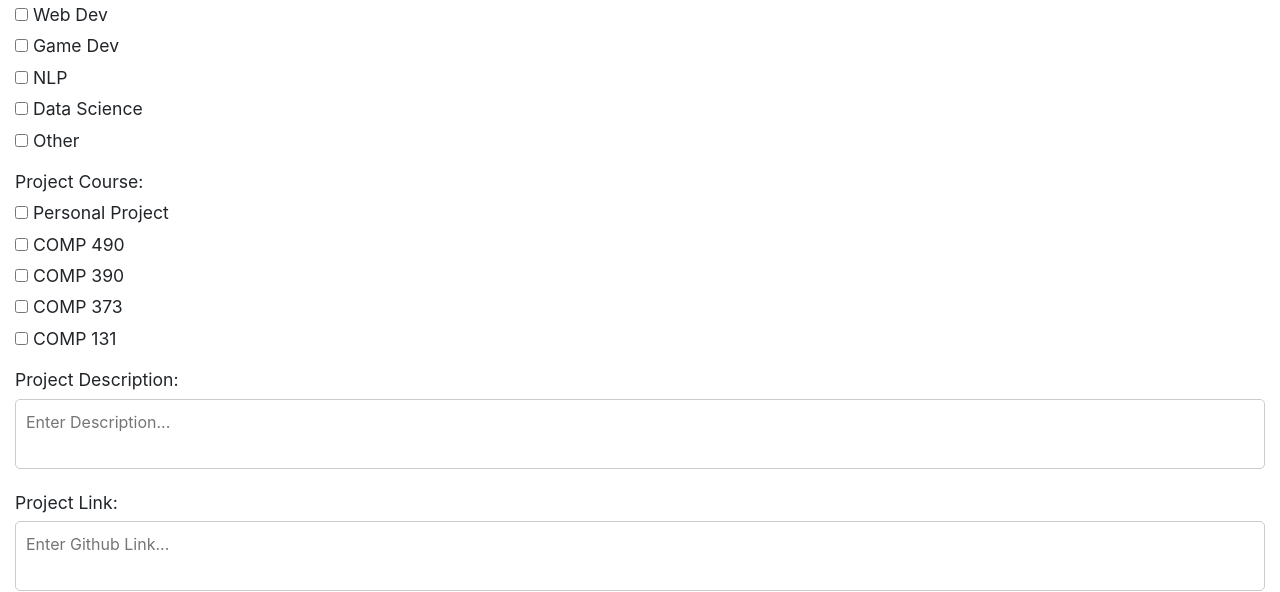
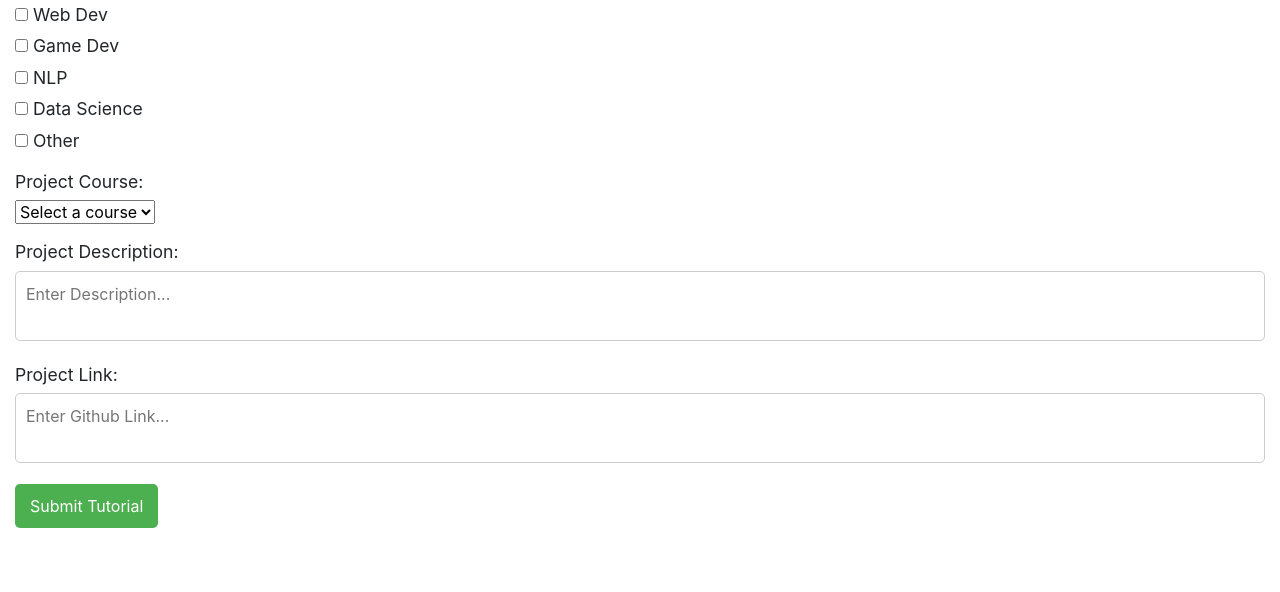
Before and after one commit to MA0610/DatabaseProjectWebsite, a Flask app: page /submitProject in a window 1280 px wide. Shown: the part 373-965 px from the top of the page. After the commit the page ends 901 px from the top, so only its background shows below. Run offline with Flask 3, Linux system fonts and the light colour scheme; data that the repository does not hold is empty; some libraries are stand-ins or nearby versions.

Commit message:
course feature - dropdown, connection to id/table

```diff
--- a/Databases Project Website/app.py
+++ b/Databases Project Website/app.py
@@ -1,5 +1,5 @@
 from flask import Flask, request, jsonify, render_template, Blueprint
-from models import db, Project
+from models import db, Project, Courses
 from sqlalchemy import or_
 
 
@@ -40,7 +40,8 @@ def index():
 
 @app.route('/submitProject')
 def submit():
-    return render_template('submit.html')
+    courses = Courses.query.all()
+    return render_template('submit.html', courses=courses)
 
 
 @app.route('/exploreProjects')
@@ -83,9 +84,13 @@ def putProject():
 
     projectUser = data.get('projectAuthor')
     projectCategories = data.get('projectCategories')
-    projectCourse = data.get('projectCourse')
+    projectCourse = int(data.get('projectCourse'))#convert to integer for ID
     projectDescription = data.get('projectDescription')
     projectLink = data.get('projectLink')
+
+    # verify course exists
+    if not Courses.query.get(projectCourse):
+        return jsonify(success=False, message="Invalid course ID"), 400
 
     newProject = Project(
         userName = projectUser,
@@ -99,6 +104,14 @@ def putProject():
     db.session.commit()
 
     return jsonify(success=True, message="Project added successfully")
+
+@app.route('/add-courses')
+def add_courses():
+    course_names = ["COMP 131", "COMP 373", "COMP 390", "COMP 490", "Personal Project"]
+    for name in course_names:
+        db.session.add(Courses(courseName=name))
+    db.session.commit()
+    return "Courses added!"
 
 
 @app.route('/test', methods=['GET'])
--- a/Databases Project Website/templates/list.html
+++ b/Databases Project Website/templates/list.html
@@ -34,7 +34,7 @@
                 <td>{{ project.id }}</td>
                 <td>{{ project.userName }}</td>
                 <td>{{ project.categories }}</td>
-                <td>{{ project.course }}</td>
+                <td>{{ project.course_relation.courseName }}</td>
                 <td>{{ project.description }}</td>
                 <td><a href="{{ project.githubLink }}" target="_blank">GitHub</a></td>
             </tr>
--- a/Databases Project Website/templates/submit.html
+++ b/Databases Project Website/templates/submit.html
@@ -73,17 +73,15 @@
             </div>
         </div>
 
+
         <div class="add-Project-Course">
             <label for="new-Project-Course">Project Course:</label>
-            <div class="courseCheckboxes">
-                <label><input type="checkbox" name="Personal Project" value="Personal Project" id="PersonalProject"> Personal Project</label>
-                <label><input type="checkbox" name="COMP 490" value="COMP 490" id="COMP 490"> COMP 490</label>
-                <label><input type="checkbox" name="COMP 390" value="COMP 390" id="COMP 390"> COMP 390</label>
-                <label><input type="checkbox" name="COMP 373" value="COMP 373" id="COMP 373"> COMP 373</label>
-                <label><input type="checkbox" name="COMP 131" value="COMP 131" id="COMP 131"> COMP 131</label>
-
-
-            </div>
+            <select id="new-Project-Course">
+                <option value="" selected disabled>Select a course</option>
+                {% for course in courses %}
+                 <option value="{{ course.id }}">{{ course.courseName }}</option>
+                {% endfor %}
+            </select>
         </div>
 
         <div class="add-Project-Description">
@@ -134,18 +132,13 @@
                 selectedCategories.push(checkbox.value);  // Push the value of the selected checkbox
             });
 
-            //Collect selected course
-            let selectedCourse = [];
-            const courseCheckboxes = document.querySelectorAll('.courseCheckboxes input[type="checkbox"]:checked');
-            courseCheckboxes.forEach(checkbox => {
-                selectedCourse.push(checkbox.value);  // Push the value of the selected checkbox
-            });
+
 
             // Join the selected categories into a single string
             const categories = selectedCategories.length > 0 ? selectedCategories.join(', ') : ''; // Handle no selection
 
-            // Join the selected courses into a single string
-            const course = selectedCourse.length > 0 ? selectedCourse.join(', ') : ''; // Handle no selection
+            //Collect selected course id
+            const course = document.getElementById('new-Project-Course').value;
 
             const link = document.getElementById('new-Project-Link').value;
 
```
Also changed, not shown: Databases Project Website/models.py (+8 -1 lines).
